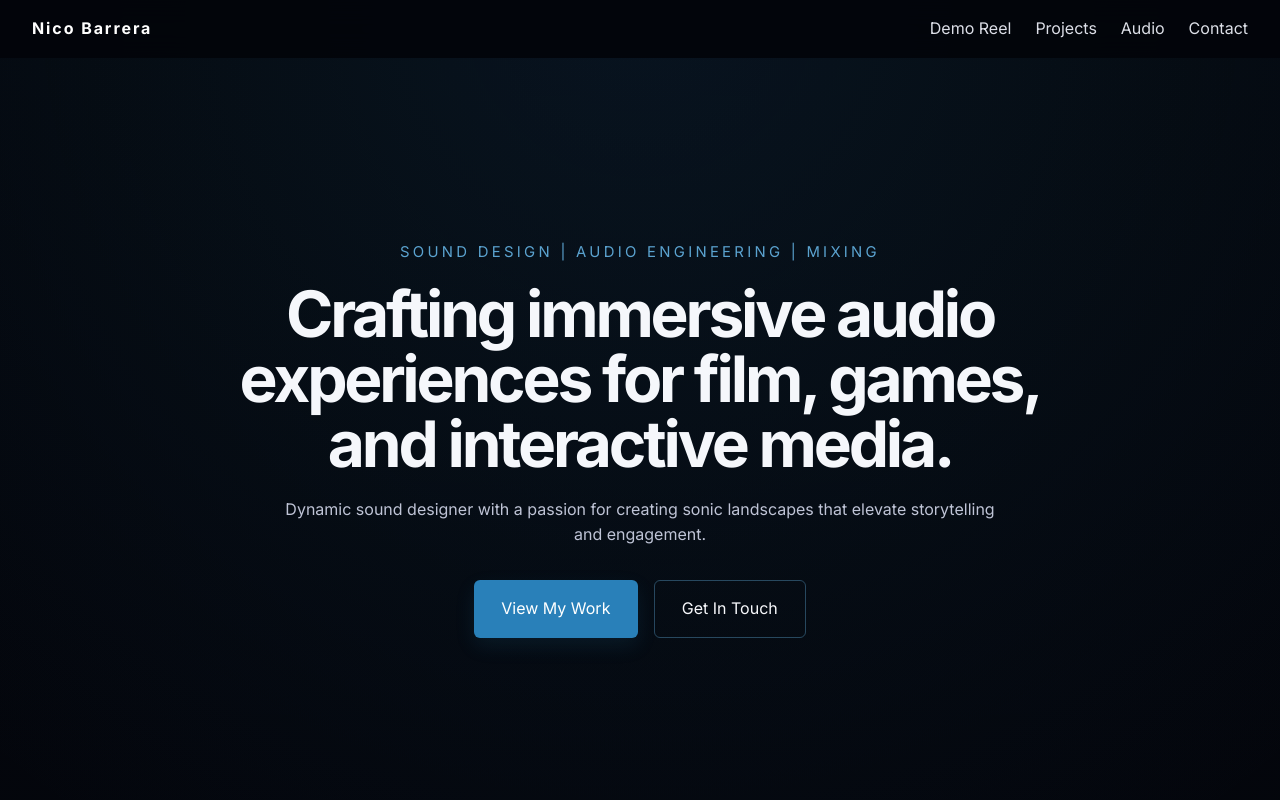
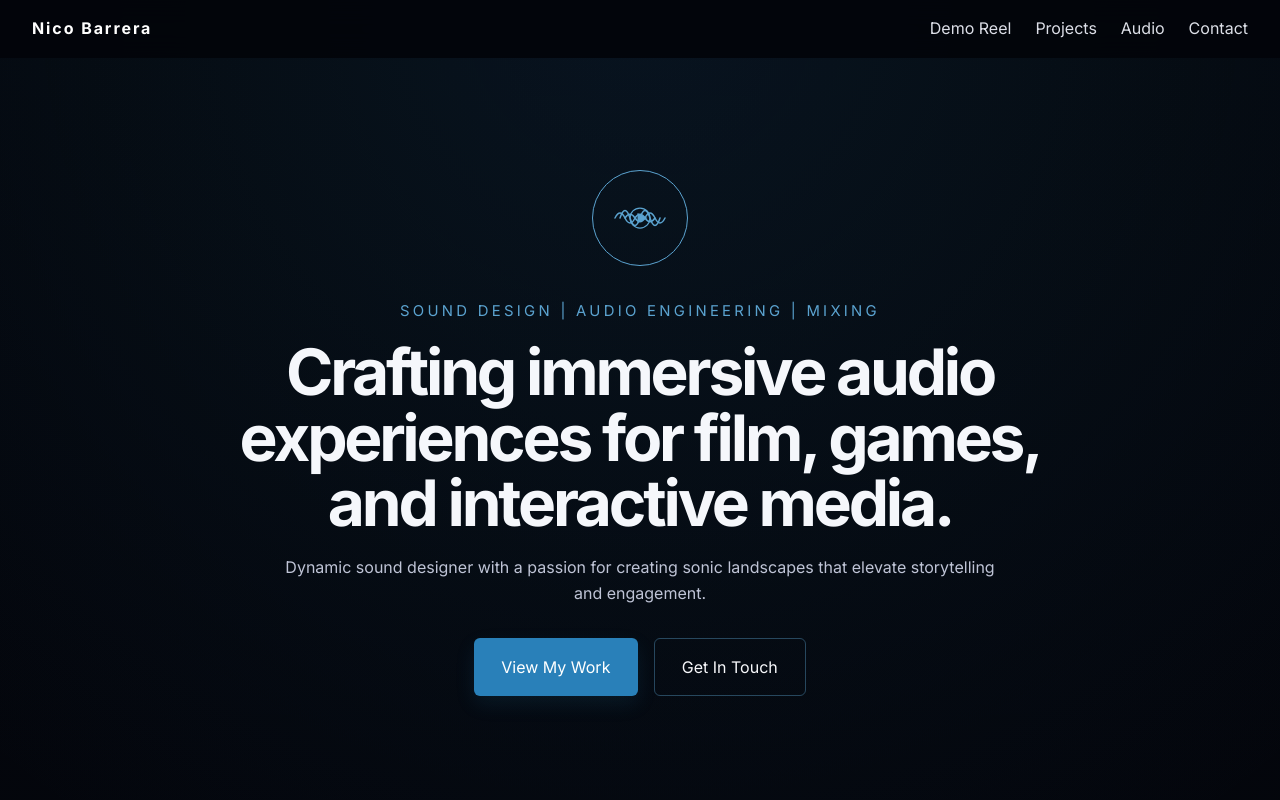
Before and after one commit to partypancake8/nicoweb, a plain HTML site: page index.html in a window 1280 px wide. Shown: the top 800 px of the page. Drawn offline with Linux system fonts and the light colour scheme.

Commit message:
Add sound engineering waveform logo to hero section

```diff
--- a/index.html
+++ b/index.html
@@ -24,6 +24,9 @@
     </nav>
 
     <div class="hero-copy">
+      <div class="logo-mark">
+        <img src="logo.svg" alt="Sound Engineering" />
+      </div>
       <p class="eyebrow">Sound Design | Audio Engineering | Mixing</p>
       <h1>Crafting immersive audio experiences for film, games, and interactive media.</h1>
       <p class="hero-text">Dynamic sound designer with a passion for creating sonic landscapes that elevate storytelling and engagement.</p>
--- a/styles.css
+++ b/styles.css
@@ -95,6 +95,17 @@ a {
 
 .hero-copy {
   max-width: 900px;
+}
+
+.logo-mark {
+  margin-bottom: 2rem;
+}
+
+.logo-mark img {
+  width: 100px;
+  height: 100px;
+  display: block;
+  margin: 0 auto;
 }
 
 .eyebrow {
```
Also changed, not shown: logo.svg (added).
